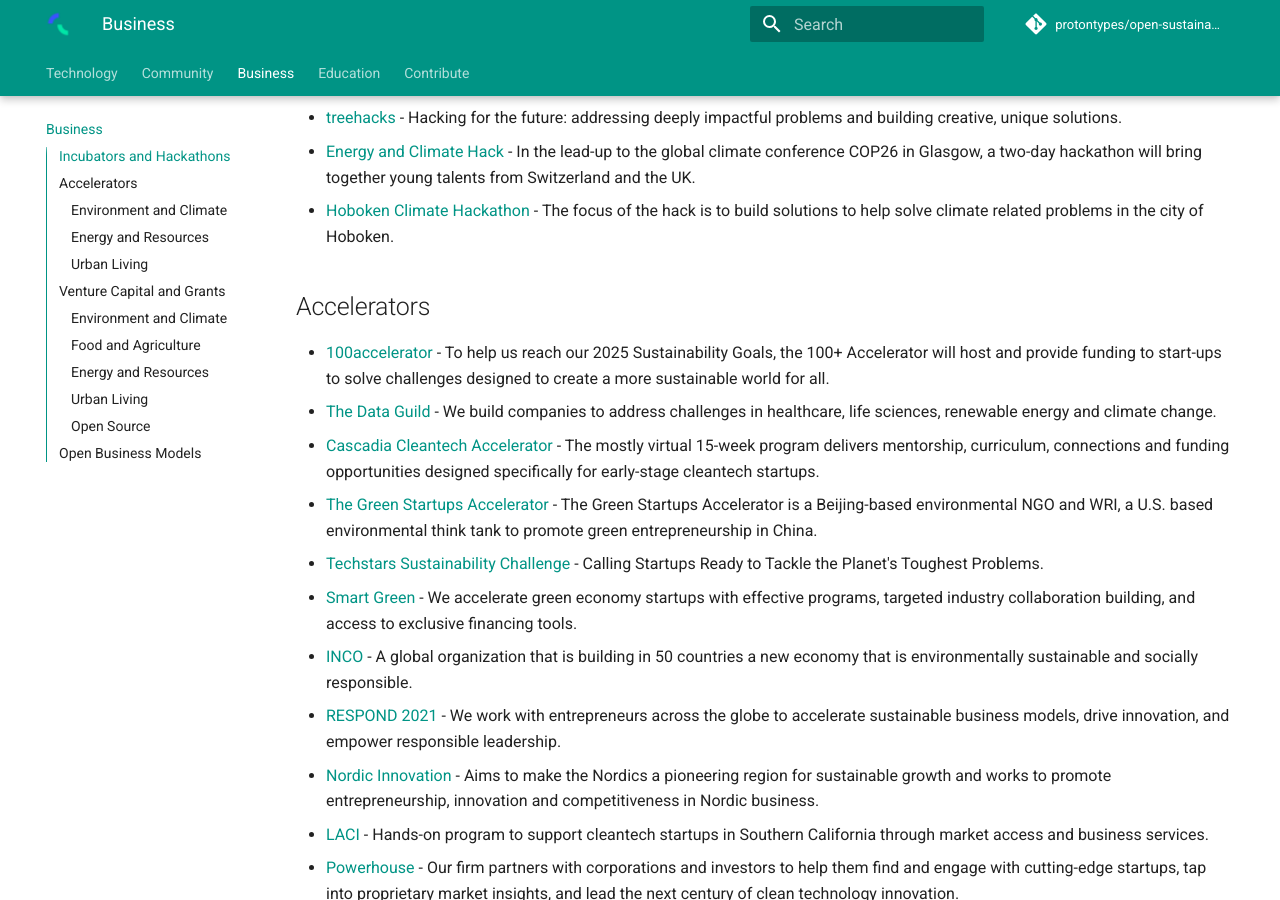
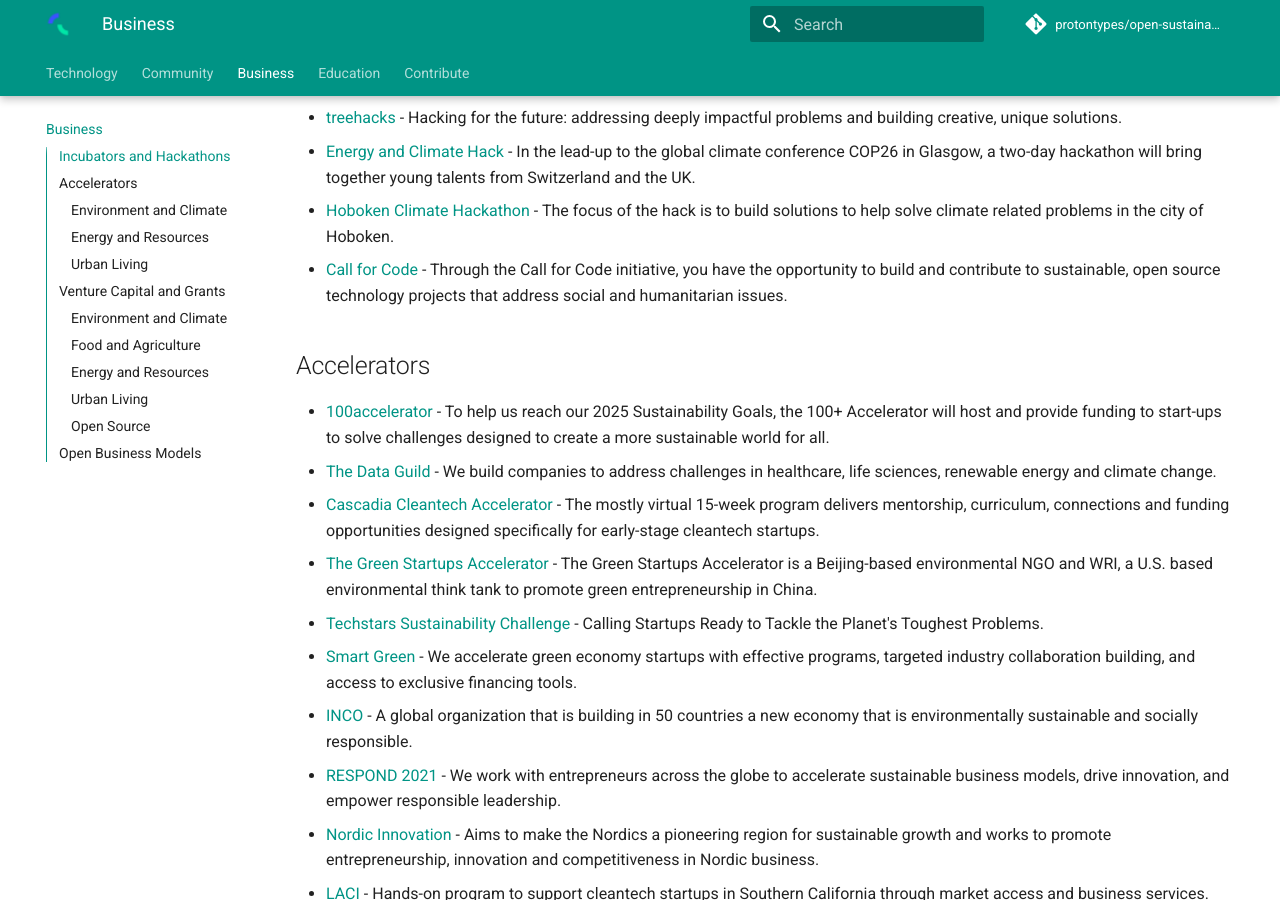
Before and after one commit to protontypes/open-sustainable-technology, an MkDocs documentation site: the page built from docs/business.md, in a window 1280 px wide and 900 px high, scrolled down 530 px. Built offline with MkDocs 1.6.1 and Material for MkDocs 9.7.7, drawn with Linux system fonts in a browser that asks for light colours; comment, search, counter and statistics services are not loaded.

Commit message:
Update business.md
Through the Call for Code initiative, you have the opportunity to build and contribute to sustainable, open-source technology projects that address social and humanitarian issues.  https://developer.ibm.com/callforcode  @CallforCode #opensource #sustainable #climatetwitter

```diff
--- a/docs/business.md
+++ b/docs/business.md
@@ -12,6 +12,7 @@
 * [treehacks](https://www.treehacks.com/) - Hacking for the future: addressing deeply impactful problems and building creative, unique solutions.
 * [Energy and Climate Hack](https://opendata.ch/projects/energy-climate-hack_2021/) - In the lead-up to the global climate conference COP26 in Glasgow, a two-day hackathon will bring together young talents from Switzerland and the UK.
 * [Hoboken Climate Hackathon](https://www.hobokenclimate.com/) - The focus of the hack is to build solutions to help solve climate related problems in the city of Hoboken.
+* [Call for Code](https://developer.ibm.com/callforcode/) - Through the Call for Code initiative, you have the opportunity to build and contribute to sustainable, open source technology projects that address social and humanitarian issues.
 
 ## Accelerators
 
```
